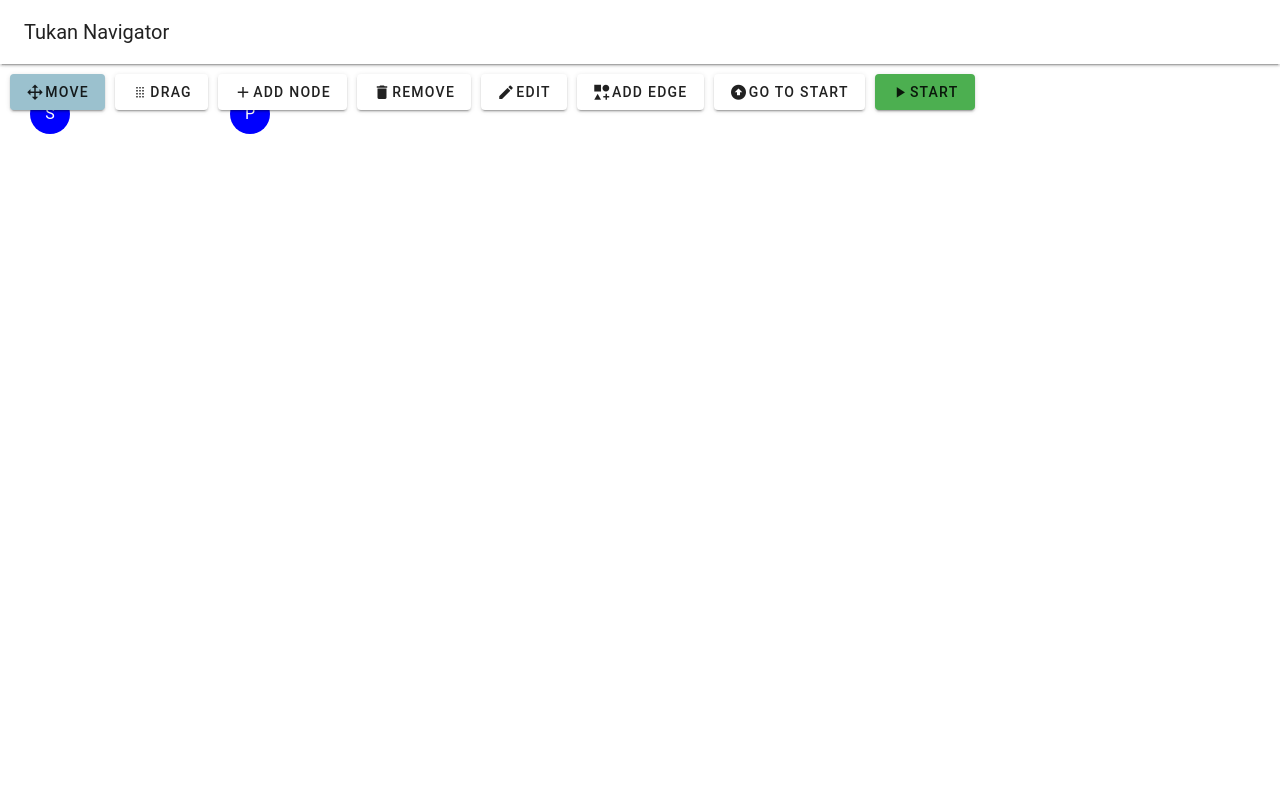
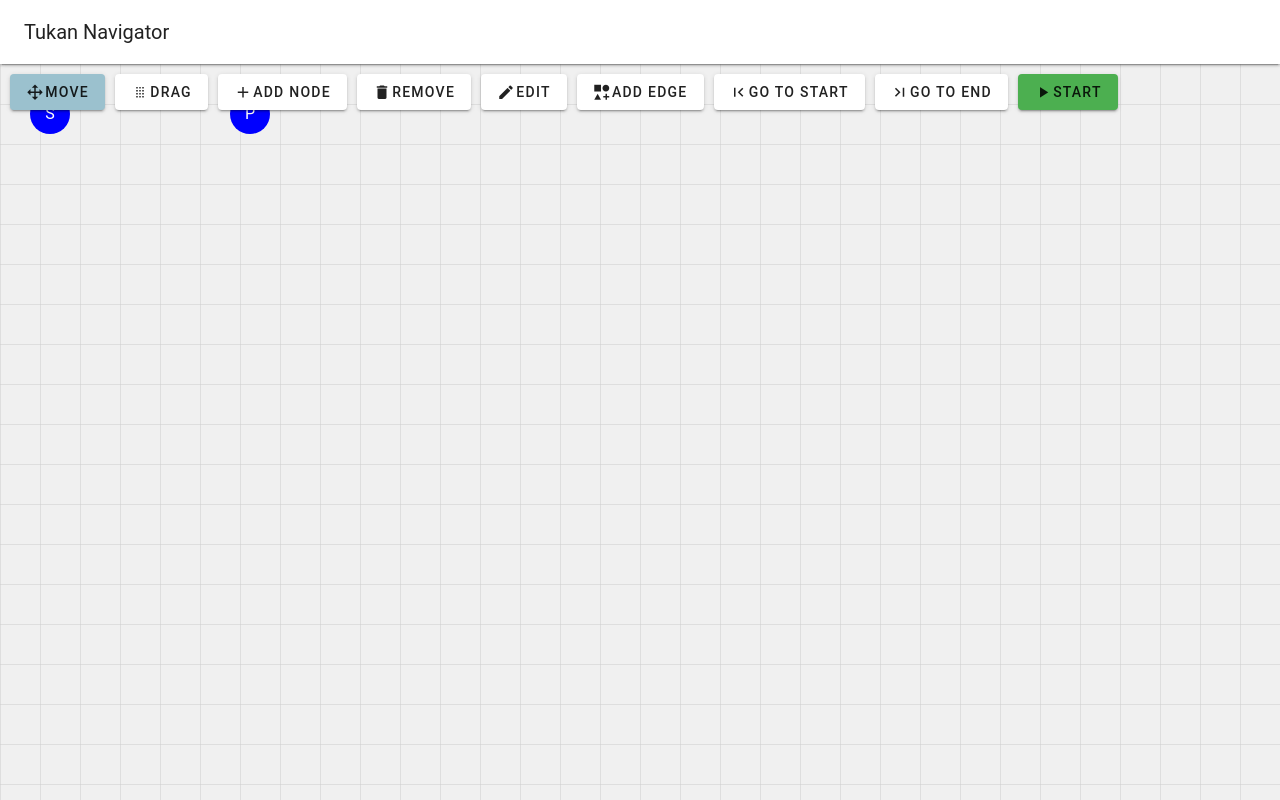
Before and after one commit to smugg99/Tukan-Navigator, a Vue app in the folder web/tukan-navigator/: page / in a window 1280 px wide. Built offline with nearby package versions, Linux system fonts and the light colour scheme.

Commit message:
added grid as a background

```diff
--- a/web/tukan-navigator/src/components/Graph.vue
+++ b/web/tukan-navigator/src/components/Graph.vue
@@ -14,6 +14,37 @@
             @mousemove="handleMouseOver"
             @click="handleSvgClick"
           >
+            <g :transform="`translate(${panX}, ${panY})`">
+              <!-- Define grid pattern -->
+              <defs>
+                <pattern
+                  id="gridPattern"
+                  width="40"
+                  height="40"
+                  patternUnits="userSpaceOnUse"
+                >
+                  <rect width="40" height="40" fill="#f0f0f0" />
+                  <path
+                    d="M 40 0 L 0 0 0 40"
+                    fill="none"
+                    stroke="#cccccc"
+                    stroke-width="1"
+                  />
+                </pattern>
+              </defs>
+            </g>
+
+            <g :transform="`translate(${panX}, ${panY})`">
+              <!-- Apply grid pattern as background -->
+              <rect
+                height="100000"
+                width="100000"
+                x="-50000"
+                y="-50000"
+                fill="url(#gridPattern)"
+              />
+            </g>
+
             <!-- Existing SVG content -->
             <g :transform="`translate(${panX}, ${panY})`">
               <!-- Render existing edges -->
@@ -126,7 +157,13 @@
               @click.stop="panToNode('S')"
               dense
             >
-              <v-icon>mdi-arrow-up-bold-circle</v-icon> Go to start
+              <v-icon>mdi-page-first</v-icon> Go to start
+            </v-btn>
+            <v-btn
+              @click.stop="panToNode('P')"
+              dense
+            >
+              <v-icon>mdi-page-last</v-icon> Go to end
             </v-btn>
             <v-btn
               :class="animationError ? 'error' : (animationRunning ? 'warning' : 'success')"
@@ -327,7 +364,7 @@ export default {
               Math.sqrt(
                 Math.pow(toNode.y - fromNode.y, 2) + Math.pow(toNode.x - fromNode.x, 2)
               );
-            return dist < 5;
+            return dist < 20;
           });
           this.highlightedEdgeId = hoveredEdge ? hoveredEdge.id : null;
         } else {
```
